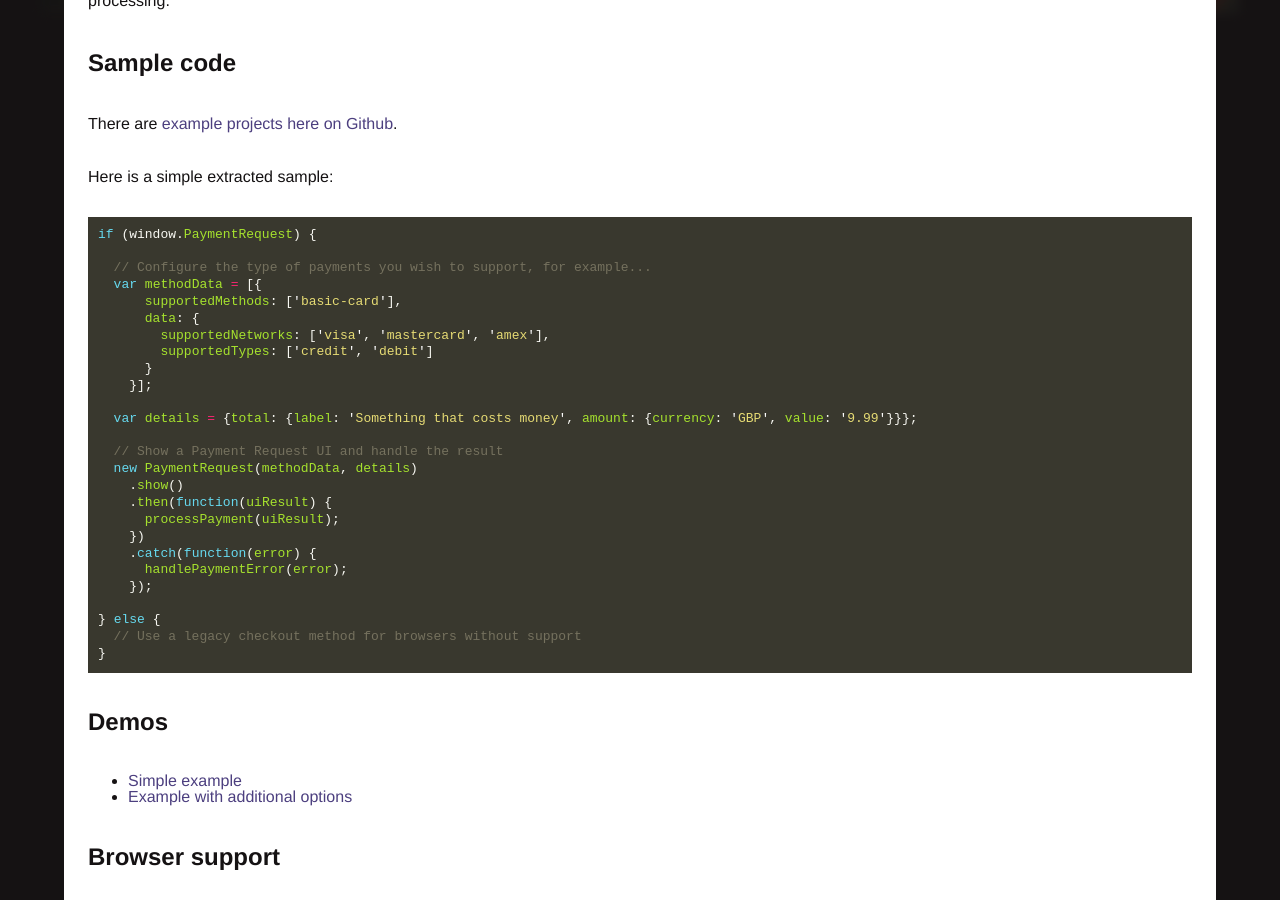
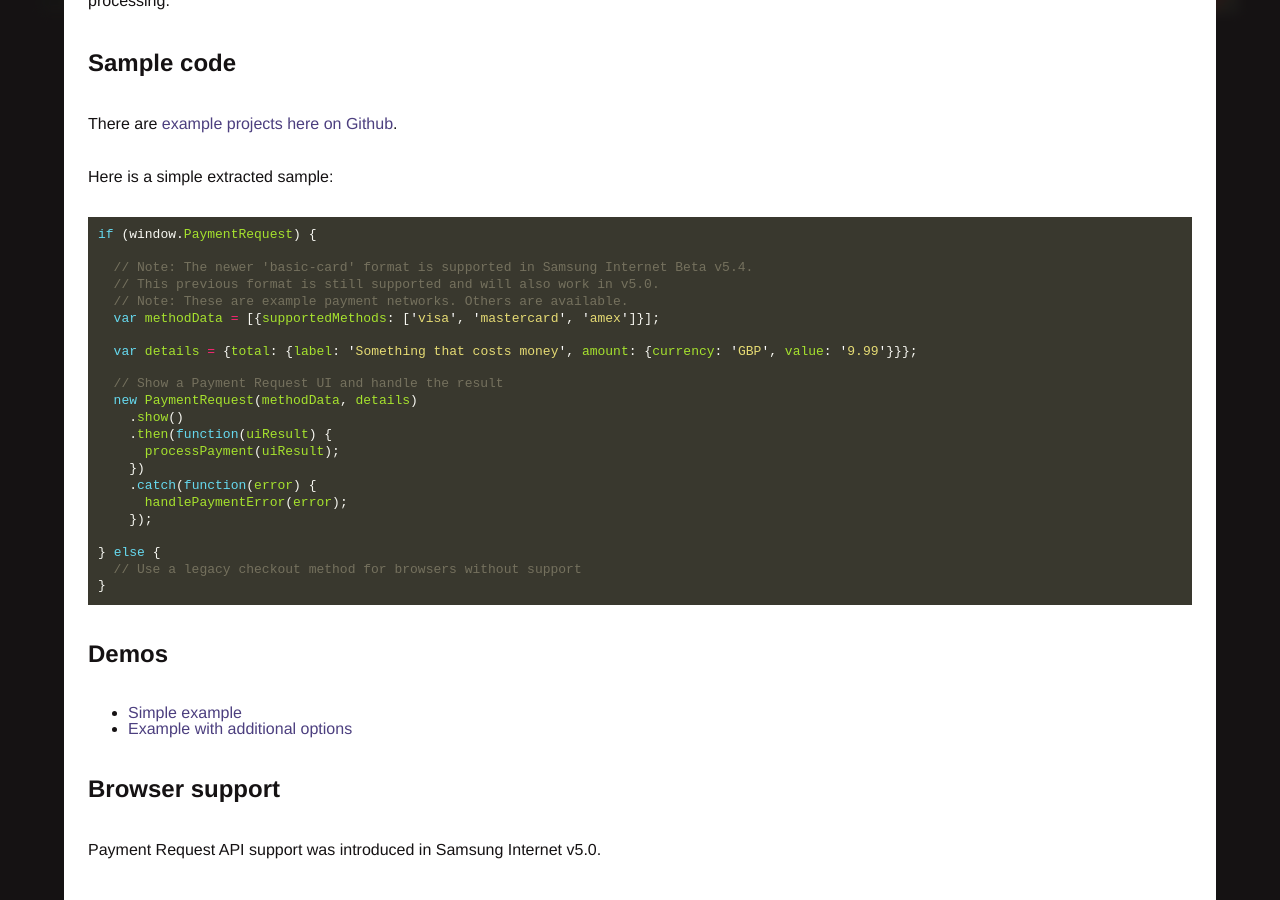
Before and after one commit to SamsungInternet/homepage-archive, a Jekyll site: the page built from docs/web-payments.md, in a window 1280 px wide and 900 px high, scrolled down 335 px. Built offline with Jekyll 4.4.1, drawn with Linux system fonts in a browser that asks for light colours.

Commit message:
Switch PaymentRequest format

````diff
--- a/docs/web-payments.md
+++ b/docs/web-payments.md
@@ -20,14 +20,10 @@ Here is a simple extracted sample:
 ```javascript
 if (window.PaymentRequest) {
 
-  // Configure the type of payments you wish to support, for example...
-  var methodData = [{
-      supportedMethods: ['basic-card'],
-      data: {
-        supportedNetworks: ['visa', 'mastercard', 'amex'],
-        supportedTypes: ['credit', 'debit']
-      }
-    }];
+  // Note: The newer 'basic-card' format is supported in Samsung Internet Beta v5.4.
+  // This previous format is still supported and will also work in v5.0.
+  // Note: These are example payment networks. Others are available.
+  var methodData = [{supportedMethods: ['visa', 'mastercard', 'amex']}];
 
   var details = {total: {label: 'Something that costs money', amount: {currency: 'GBP', value: '9.99'}}};
 
````
